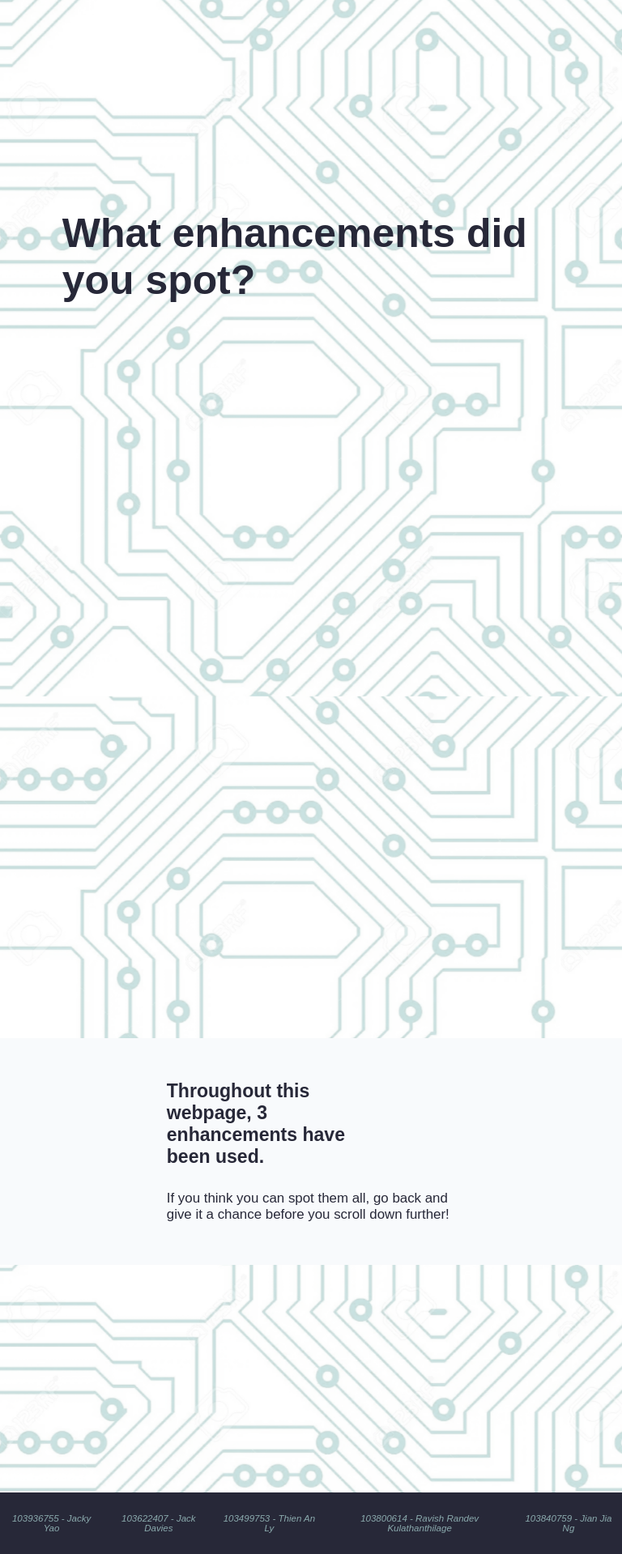
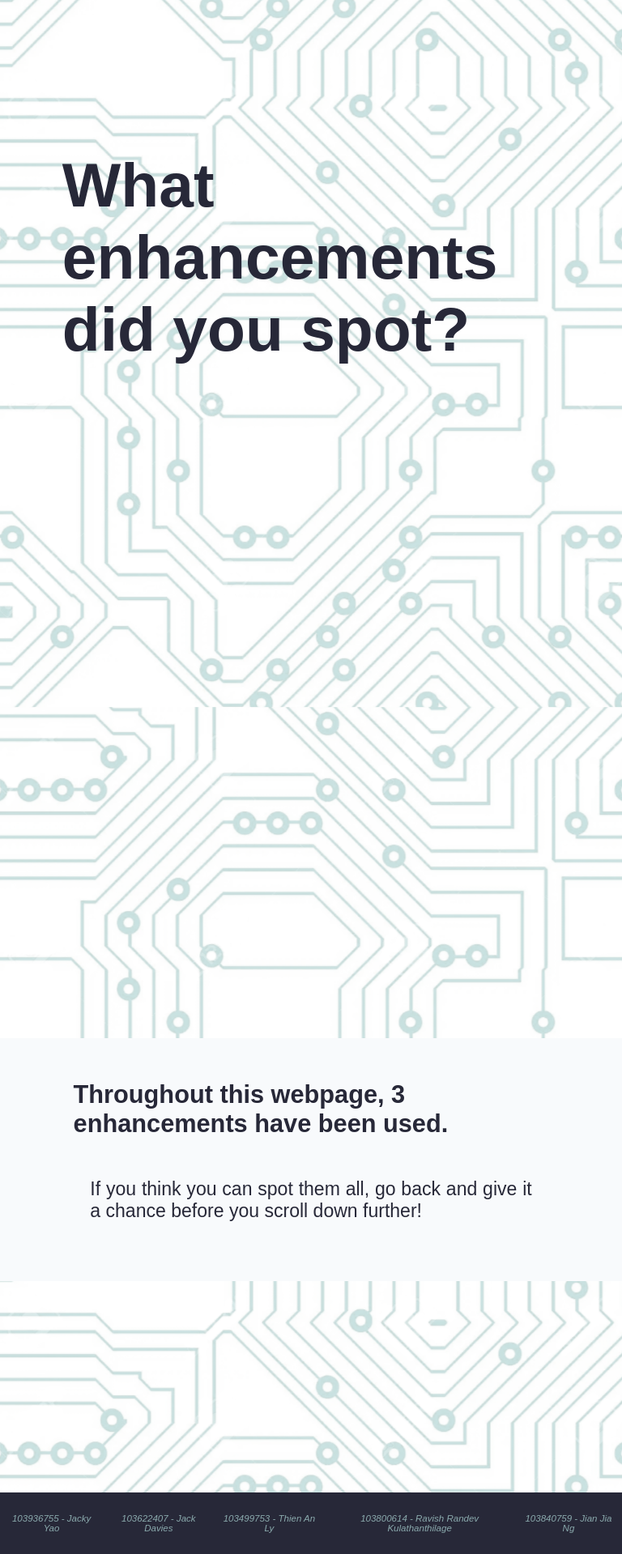
Before and after one commit to thelazyant164/APNG-Simple-Website, a PHP site: page /enhancements.html in a window 768 px wide. Shown: the part 681-2600 px from the top of the page at 81% size. Run offline with PHP 8.4, Linux system fonts and the light colour scheme.

Commit message:
[C] - changed text alignment to justify
cleaned up watermark from stock image, changed aside layout on mobile

```diff
--- a/assign1/enhancements.html
+++ b/assign1/enhancements.html
@@ -92,34 +90,49 @@
 				<p class="citation">
 					Trigo, A. (2021, March 25). <span class="italic">How to create a parallax effect with CSS only.</span><br/>
 					<span class="indent"></span>Alvaro Trigo’s Blog - Web Developing and Design.<br/>
-					<span class="indent"></span><a href="https://alvarotrigo.com/blog/how-to-create-a-parallax-effect-with-css-only/" target="_blank" rel="noreferrer noopener">https://alvarotrigo.com/blog/how-to-create-a-parallax-effect-with-css-only/</a>
+					<span class="indent"></span><a href="https://alvarotrigo.com/blog/how-to-create-a-parallax-effect-with-css-only/" target="_blank" rel="noreferrer noopener">https://alvarotrigo.com/blog/<wbr>how-to-create-a-parallax-effect-with-css-only/</a>
 				</p>
 			</section>
 			<section class="parallax parallax-bg">
-				<h2>Accessibility</h2>
+				<h2>Responsive</h2>
 			</section>
 			<section class="no-parallax">
-				<h3>Look up! Right on the navigation menu, the darkmode <a href="#toggler">toggler</a> is present and functional on all pages.</h3>
+				<h3>The webpage works on mobile and tablets as well!</h3>
 				<p>
-					It is a bit more tricky to implement this without JavaScript, but it is indeed possible to accomplish with pure HTML/CSS.
-					By using the "from...to" selector (~), and by using a hidden checkbox with the pseudo-selector ":checked", we can select a scope
-					of the entire body and make changes to the variables within this scope. By storing all changeable color values as variables,
-					this simple switch can implement a drastic style change across the entire page with a simple click.
+					By targeting media queries for specific device width, CSS rulesets have been established to provide users with a customized, fluid experience,
+					regardless of whatever platform they are browsing on. A custom page layout is designed to present information in the most efficient manner, taken
+					into consideration native devices' viewport width, height and system settings.
 				</p>
 				<p class="citation">
-					Morais, R. <span class="italic">Dark Mode without JavaScript.</span><br/>
-					<span class="indent"></span><a href="https://codepen.io/rafaelsnts/pen/BEzZoX" target="_blank" rel="noreferrer noopener">https://codepen.io/rafaelsnts/pen/BEzZoX</a>
+					W3schools. (2019). <span class="italic">CSS Media query.</span><br/>
+					<span class="indent"></span><a href="https://www.w3schools.com/cssref/css3_pr_mediaquery.asp" target="_blank" rel="noreferrer noopener">https://www.w3schools.com/cssref/<wbr>css3_pr_mediaquery.asp</a>
 				</p>
-				<h3>But that's not all! Try toggling darkmode. Do the background images appear to be darker/lighter?</h3>
+			</section>
+			<section class="parallax parallax-bg">
+				<h2>Animations/Transitions</h2>
+			</section>
+			<section class="no-parallax">
+				<h3>Most obviously, animations/transitions - as used on <a href="index.html#bg-container" target="_blank">homepage</a> and <a href="quiz.html#container" target="_blank">quiz</a>.</h3>
 				<p>
-					By applying the built-in function linear-gradient(), putting the opacity to 65% and passing the image in as a parameter, CSS automatically
-					generates a "shader" to cover over the image. Passing this entire function as a parameter to the background variable creates two corresponding
-					shaders to help aid in text visibility in both light and darkmode.
+					Using keyframes, animations in CSS is actually very simple. The transformation function will be applied
+					dynamically to the element's display, changing the element's attributes according to the pre-set parameters
+					assigned by the designer. There are multiple parameters to adjust to nudge and tweak animation speed, element
+					state before and after, interpolation style, play direction and looping settings. Moreover, one animation
+					can be re-applied multiple times to many elements, so give it a try!
+				</p>
+				<p>
+					Transitions have been applied to quiz page in a way that gives the impression of interactivity: each fieldset
+					responds to being hovered on by expanding in width, demanding user's focus and improving accessibility while
+					receiving input. This is done through the use of the pseudo-selector :hover and overriding the element's default
+					width. Interpolation between the two different rulesets is done automatically.
 				</p>
 				<p class="citation">
-					Trigo, A. (2021, March 25). <span class="italic">How to create a parallax effect with CSS only.</span><br/>
-					<span class="indent"></span>Alvaro Trigo’s Blog - Web Developing and Design.<br/>
-					<span class="indent"></span><a href="https://alvarotrigo.com/blog/how-to-create-a-parallax-effect-with-css-only" target="_blank" rel="noreferrer noopener">https://alvarotrigo.com/blog/how-to-create-a-parallax-effect-with-css-only/</a>
+					W3schools. (2019). <span class="italic">CSS Animations.</span><br/>
+					<span class="indent"></span><a href="https://www.w3schools.com/css/css3_animations.asp" target="_blank" rel="noreferrer noopener">https://www.w3schools.com/css/<wbr>css3_animations.asp</a>
+				</p>
+				<p class="citation">
+					W3schools. (2019). <span class="italic">CSS Transitions.</span><br/>
+					<span class="indent"></span><a href="https://www.w3schools.com/css/css3_transitions.asp" target="_blank" rel="noreferrer noopener">https://www.w3schools.com/css/<wbr>css3_transitions.asp</a>
 				</p>
 			</section>
 		</main>
--- a/assign1/styles/style.css
+++ b/assign1/styles/style.css
@@ -97,6 +97,11 @@ body {
     justify-content: center;
     height: 100vh;
     width: 100vw;
+}
+
+/*justify all paragraphs*/
+body p{
+  text-align: justify;
 }
 
 /* Footer */
@@ -765,8 +787,51 @@ textarea{
     width: 32vmin;
   }
 
+
+
   /*For topic.html & enhancements.html*/
+  #parallax-container section.parallax h1 {
+    font: bold 10vmin "Google Sans", sans-serif;
+    margin-left: 10vw;
+    margin-right: 10vw;
+    padding-top: 10vmin;
+    padding-bottom: 10vmin;
+    z-index: 2;
+  }
 
+  #parallax-container section.parallax h2 {
+    font-size: 7vmin;
+    margin-left: 10vw;
+    margin-right: 10vw;
+    padding-top: 10vh;
+    z-index: 2;
+  }
+
+  #parallax-container .no-parallax h2, #parallax-container .no-parallax h3, #parallax-container .no-parallax th{
+    font-size: 4vmin;
+    padding: 1.8vmin;
+    margin-left: 5vw;
+    margin-right: 5vw;
+  }
+
+  #parallax-container p, #parallax-container td, #parallax-container li{
+    font-size: 3vmin;
+    padding: 4.5vmin;
+    margin-left: 5vw;
+    margin-right: 5vw;
+  }
+
+  /*indentation spans*/
+  .citation span.indent{
+    display: inline-block;
+    width: 2em;
+  }
+
+  /*aside*/
+  aside{
+    width: 95%;
+    margin: auto;
+  }
 
 
 
```
Also changed, not shown: other parts of assign1/enhancements.html (+18 -20 lines), other parts of assign1/styles/style.css (+33 -10 lines), assign1/styles/images/BG.png.
